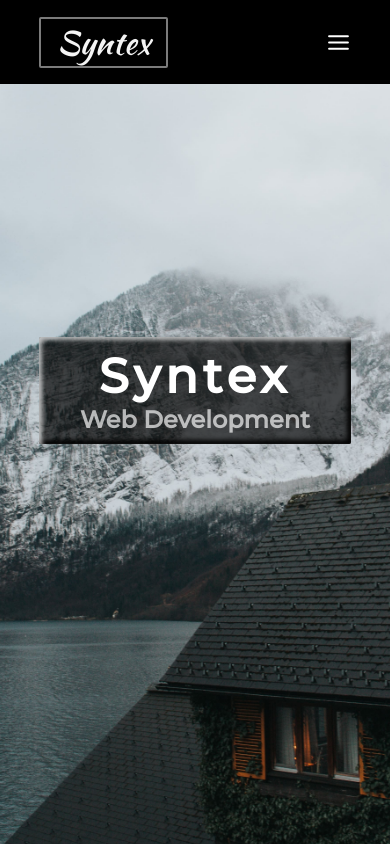
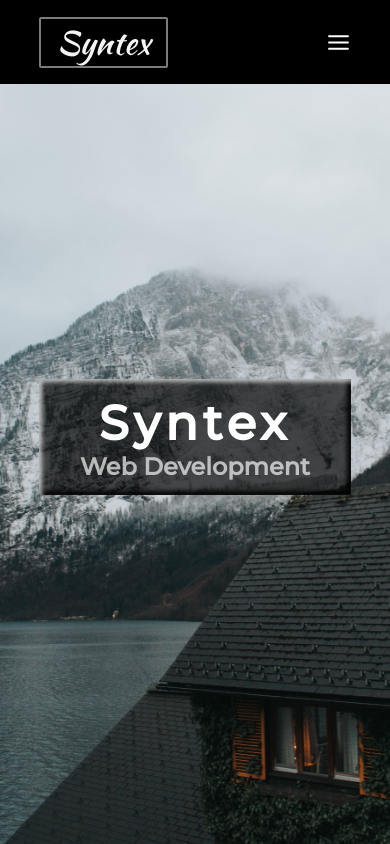
Before and after one commit to ShakexSempe/react-landing-page, a React (Create React App) app: page / in a window 390 px wide. Shown: the top 844 px of the page. Built offline with nearby package versions, Linux system fonts and the light colour scheme.

Commit message:
toggleMenuClicked to navbar_links

```diff
--- a/src/components/Hero.css
+++ b/src/components/Hero.css
@@ -1,7 +1,7 @@
 .hero {
     position: relative;
     width: 100%;
-    height: 100vh;
+    min-height: 100vh;
     margin-bottom: 10vh;
     background-image: url(/src/assets/hero-min.jpg);
     background-size: cover;
@@ -41,9 +41,9 @@
         letter-spacing: .1em;
         background-color: #000a;
         position: sticky;
-        top: 40vh;
-        margin: 0 10vw;
-        padding: .2em 0;
+        top: 45vh;
+        margin: 0vh 10vw 5vh;
+        padding: .3em 0;
     }
     .hero_title span {
         font-size: 1.5rem;
--- a/src/components/Navbar.js
+++ b/src/components/Navbar.js
@@ -12,8 +12,8 @@
 
     const toggleMenuClick = () => {
         setMenuClicked(!menuClicked);
+    };
 
-    };
 
     return (
         <nav className="navbar">
@@ -30,7 +30,7 @@
             <ul className={!menuClicked ? "navbar_list" : "navbar_list navbar_list--active"}>
             {navbarLinks.map((item) => {
                 return <li className="navbar_item" key={item.title}>
-                    <a className="navbar_link" href={item.url}>
+                    <a className="navbar_link" href={item.url} onClick={toggleMenuClick}>
                         {item.title}
                     </a>
                 </li>
```
